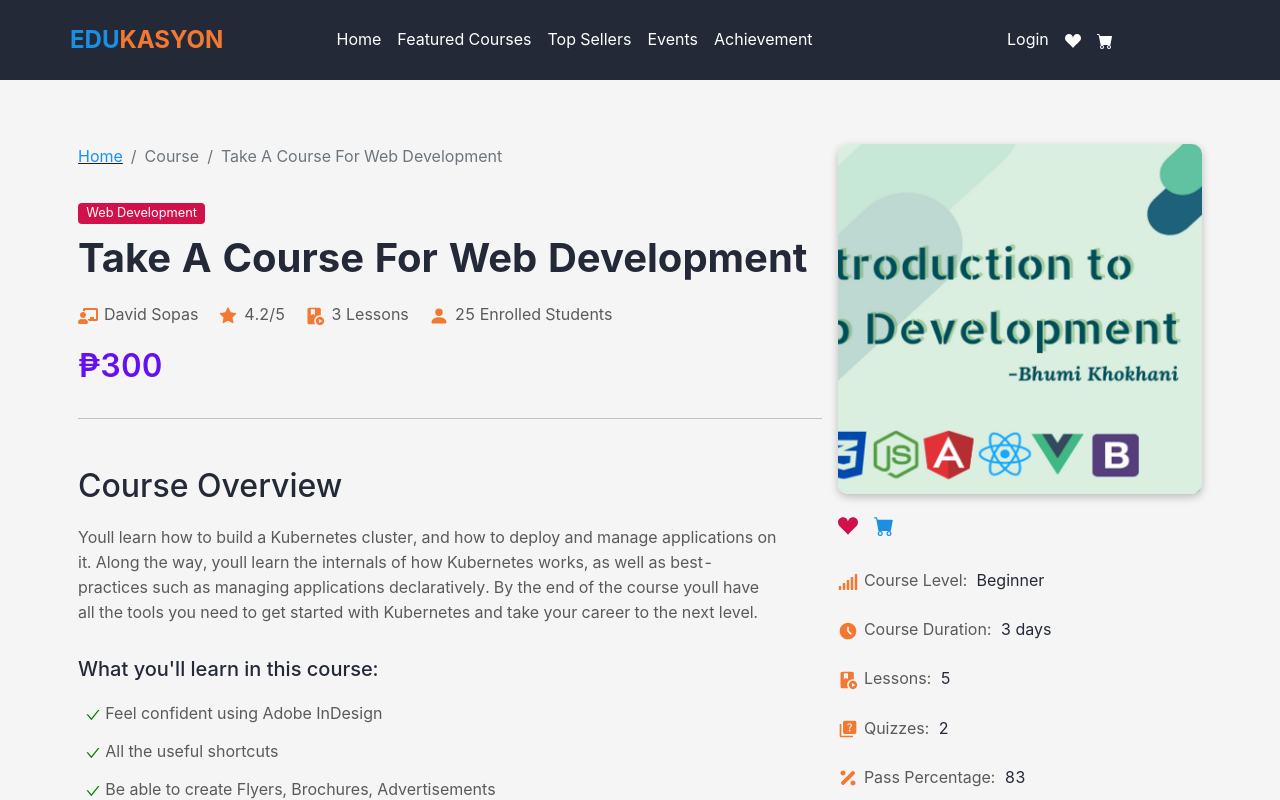
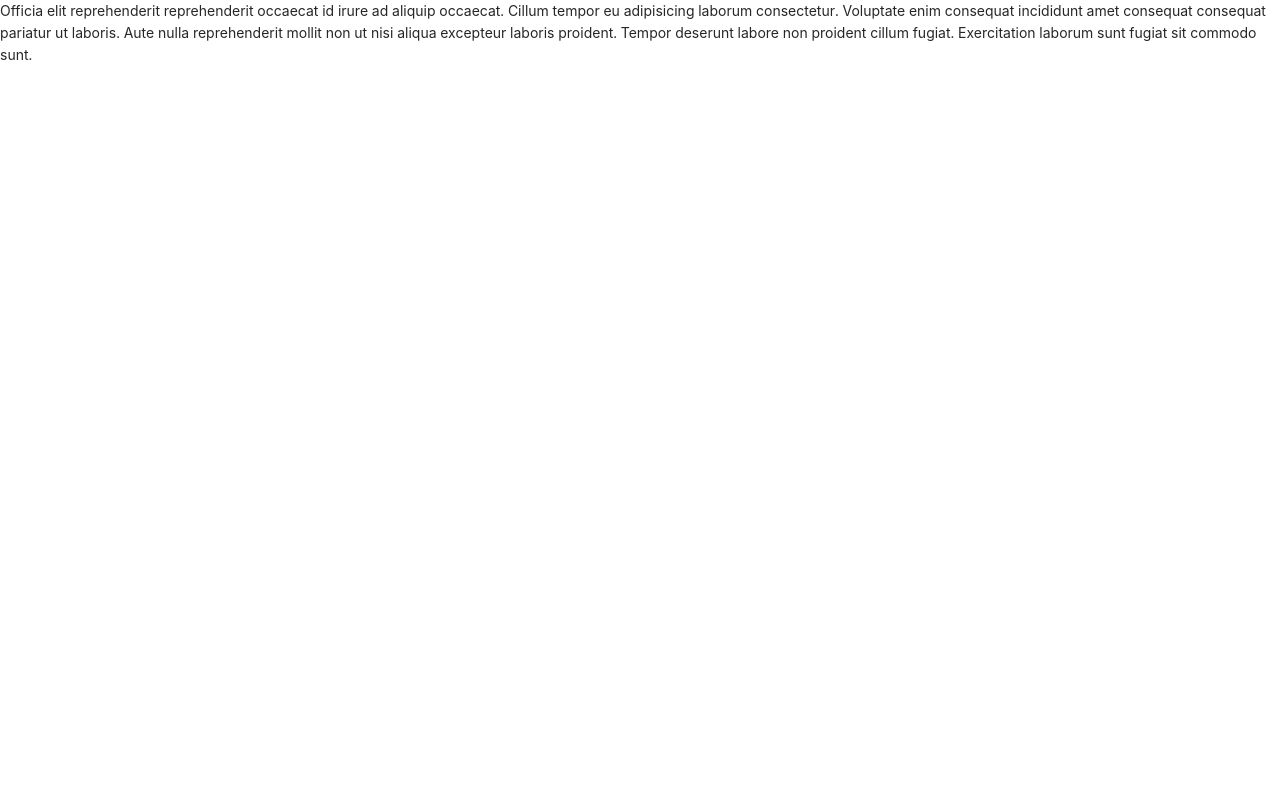
Before and after one commit to jklagrosa/Online-Learning-Web-Application, a Next.js app: page /course/enrolled in a window 1280 px wide. Built offline with nearby package versions, Linux system fonts and the light colour scheme.

Commit message:
Added: course/enrolled/index page

```diff
--- /dev/null
+++ b/pages/course/enrolled/index.js
@@ -0,0 +1,14 @@
+const EnrolledCourse = () => {
+  return (
+    <>
+      Officia elit reprehenderit reprehenderit occaecat id irure ad aliquip
+      occaecat. Cillum tempor eu adipisicing laborum consectetur. Voluptate enim
+      consequat incididunt amet consequat consequat pariatur ut laboris. Aute
+      nulla reprehenderit mollit non ut nisi aliqua excepteur laboris proident.
+      Tempor deserunt labore non proident cillum fugiat. Exercitation laborum
+      sunt fugiat sit commodo sunt.
+    </>
+  );
+};
+
+export default EnrolledCourse;
```
